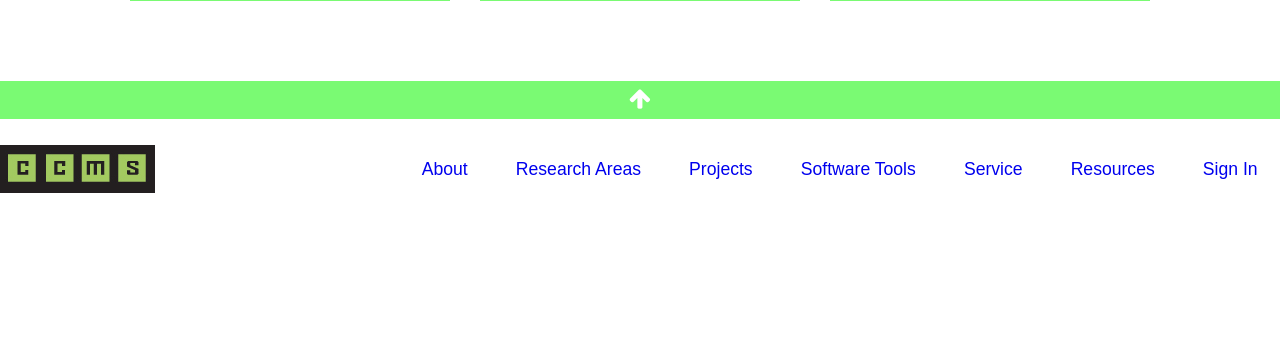
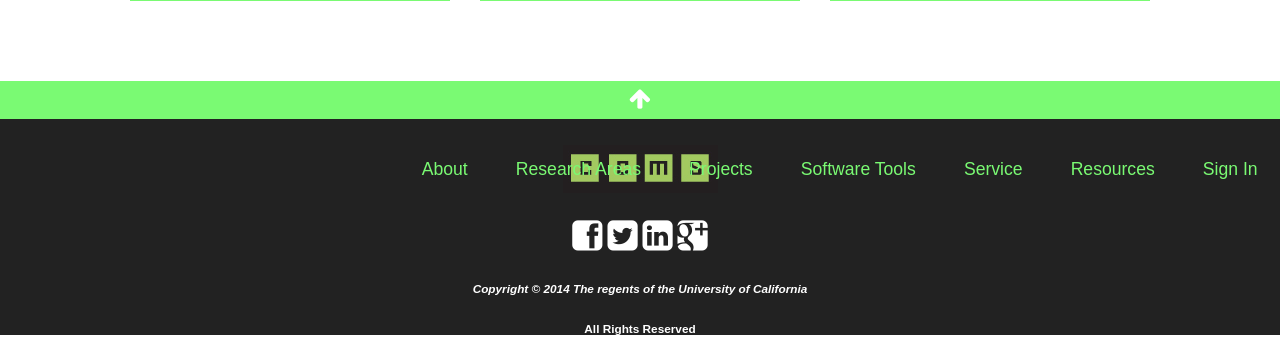
Before and after one commit to alexmattingley/alexmattingley.github.io, a PHP site: page / in a window 1280 px wide. Shown: the part 3736-4099 px from the top of the page. Before the commit the page ends 3929 px from the top, so only its background shows below. Run offline with PHP 8.4, Linux system fonts and the light colour scheme; grey boxes labelled with a size stand in for pictures from a placeholder-image service; some libraries are stand-ins or nearby versions.

Commit message:
Mobile Footer Done

```diff
--- a/CCMS_Site/CSS/main.css
+++ b/CCMS_Site/CSS/main.css
@@ -90,14 +90,23 @@ section_desc/section_feed styles
 	/****************************
 	Footer Styles
 	*****************************/
+	footer {
+		background: #222222;
+	}
 
+	/*IMPORTANT! OVERRIDES FOOTER COLOR DEFAULT*/
 	footer .up-arrow i {
 		background: #7AFA73;
 	}
-	footer .social_media_foot li {
-		color: black;
+	footer h6 {
+		color: white;
 	}
-
+	.copyright h6:first-child{
+		font-style: italic;
+	}
+	.footer li a {
+		color: #7AFA73;
+	}
 
 	/****************************
 	Button Styles
@@ -234,11 +243,21 @@ Footer Layout
 		display: block;
 	}
 	.footer-logo {
-		background: url('../img/ccms_footer_logo.png') no-repeat left center;
+		background: url('../img/ccms_footer_logo.png') no-repeat center center;
 		height: 100px;
 		width: 100%;
 		display: block;
 	}
+	.social_media_foot li {
+		display: inline-block;
+	}
+	.social_media_foot {
+		text-align: center;
+	}
+	.copyright {
+		text-align: center;
+	}
+
 
 /****************************
 Break 2
@@ -373,7 +392,13 @@ Section_feed/Section_desc(3)
 /****************************
 Footer(3)
 *****************************/
-}
+/*	footer .footer-logo {
+	 float: left;
+	 display: block;
+	 width: 35%;
+	}
+
+}*/
 
 /****************************
 Break 4
--- a/CCMS_Site/index.php
+++ b/CCMS_Site/index.php
@@ -171,8 +171,15 @@
 		</ul>
 		<a href="#" class="footer-logo"></a>
 		<ul class="social_media_foot">
-			<li><a href="#"><i class"fa fa-facebook-square fa-lg"></i></a></li>
+			<li><a href="#"><i class="fa fa-facebook-square fa-2x"></i></a></li>
+			<li><a href="#"><i class="fa fa-twitter-square fa-2x"></i></a></li>
+			<li><a href="#"><i class="fa fa-linkedin-square fa-2x"></i></a></li>
+			<li><a href="#"><i class="fa fa-google-plus-square fa-2x"></i></a></li>
 		</ul>
+		<div class="copyright">
+			<h6>Copyright &copy; <?php echo date("Y") ?> The regents of the University of California</h6>
+			<h6>All Rights Reserved</h6>
+		</div>
 	</footer>
 </body>
 </html>
```
